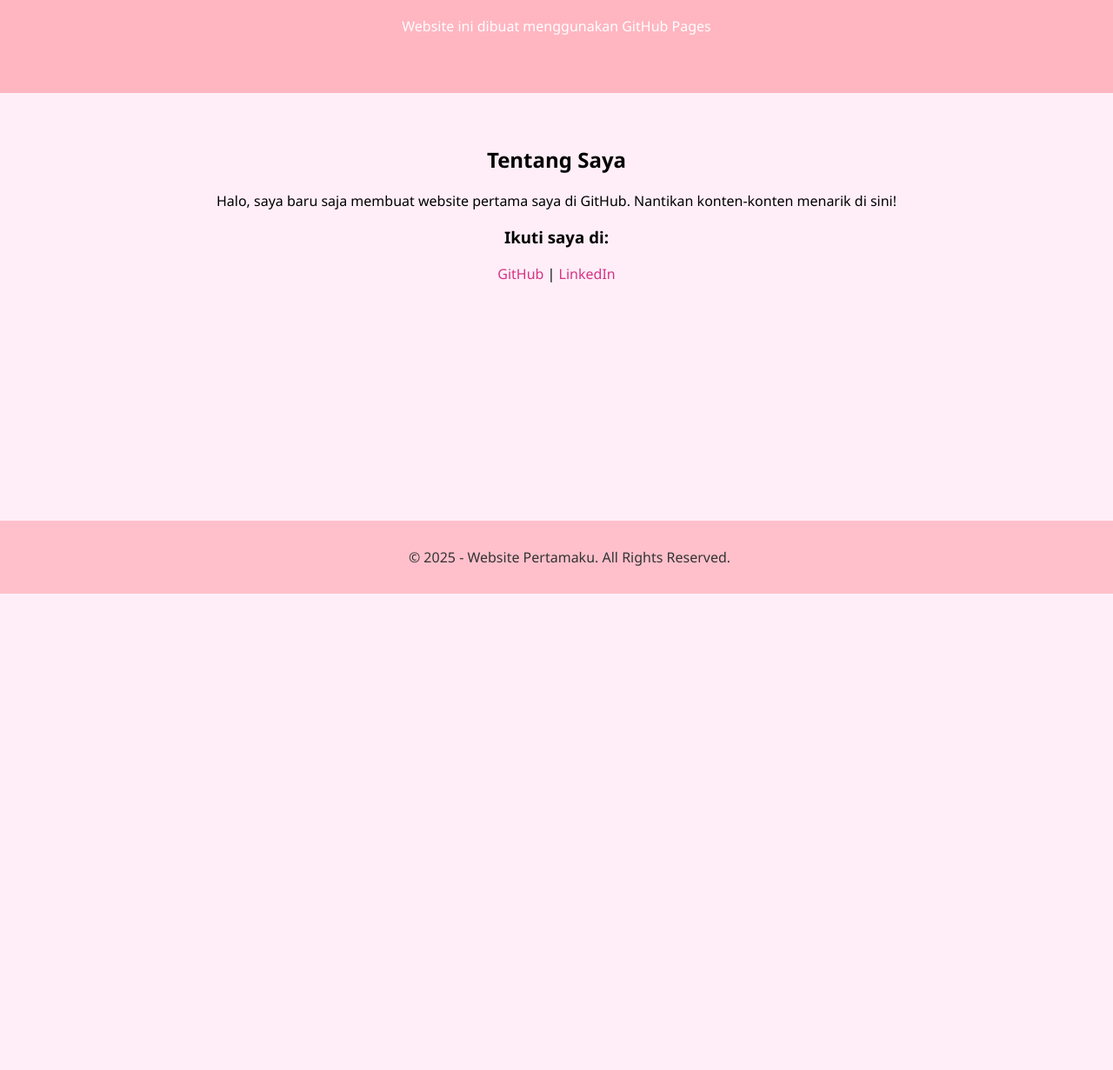
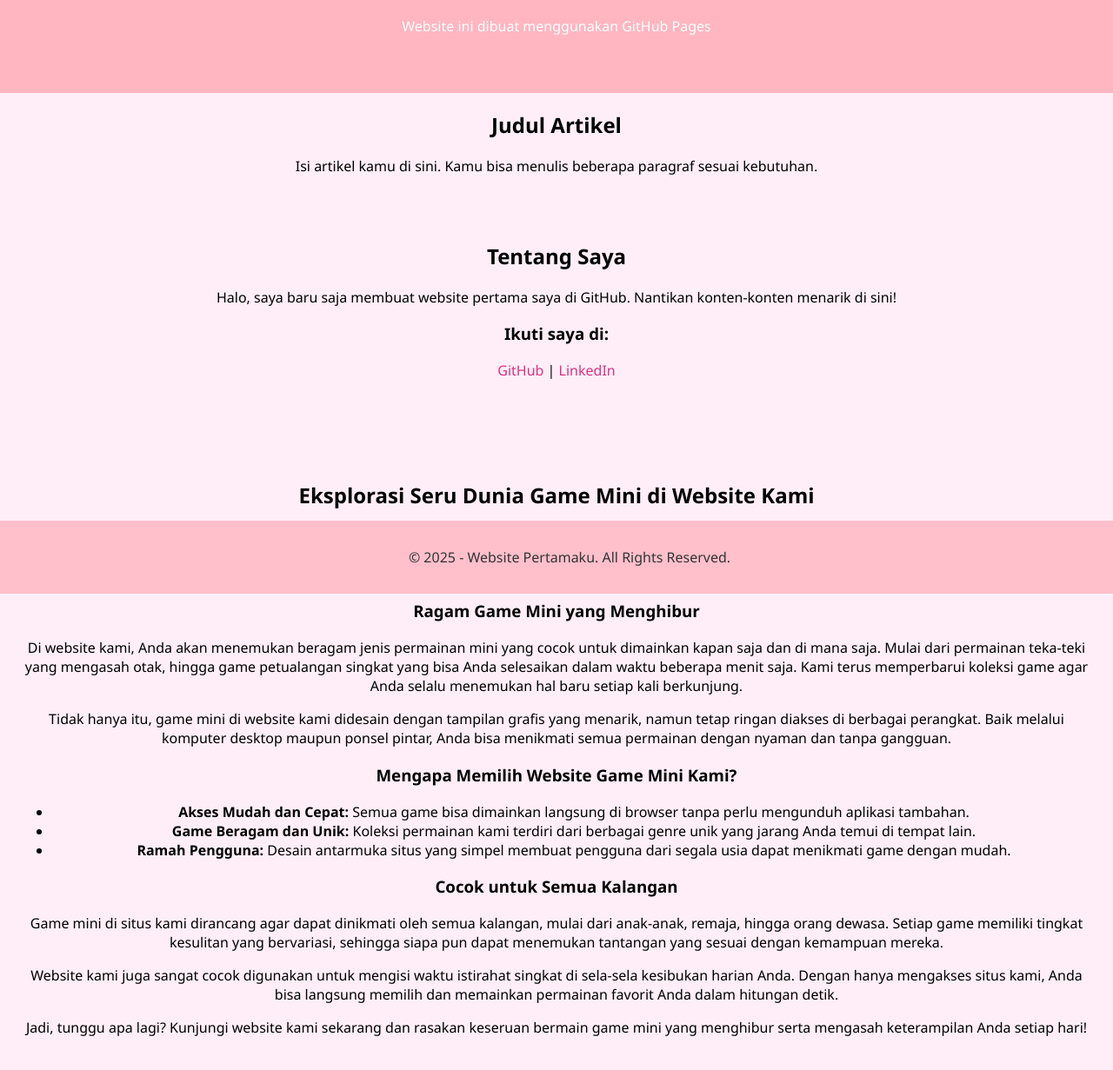
Before and after one commit to gamemini-baru/ludora, a plain HTML site: page index.html in a window 1280 px wide. Shown: the part 117-1348 px from the top of the page at 87% size. Before the commit the page ends 800 px from the top, so only its background shows below. Drawn offline with Linux system fonts and the light colour scheme.

Commit message:
Update index.html

```diff
--- a/index.html
+++ b/index.html
@@ -44,6 +44,11 @@
   <p>Website ini dibuat menggunakan GitHub Pages</p>
 </header>
 
+<div class="artikel">
+    <h2>Judul Artikel</h2>
+    <p>Isi artikel kamu di sini. Kamu bisa menulis beberapa paragraf sesuai kebutuhan.</p>
+</div>
+
 <section>
   <h2>Tentang Saya</h2>
   <p>Halo, saya baru saja membuat website pertama saya di GitHub. Nantikan konten-konten menarik di sini!</p>
@@ -55,6 +60,27 @@
   </p>
 </section>
 
+<section>
+  <h2>Eksplorasi Seru Dunia Game Mini di Website Kami</h2>
+  <p>Website game mini kini menjadi tempat favorit banyak orang untuk bersantai sejenak atau mengisi waktu luang. Di situs kami, Anda bisa menemukan berbagai pilihan game mini yang menarik, seru, dan menghibur untuk segala usia. Dengan konsep sederhana namun penuh tantangan, setiap permainan dijamin akan memberikan pengalaman yang menyenangkan.</p>
+
+  <h3>Ragam Game Mini yang Menghibur</h3>
+  <p>Di website kami, Anda akan menemukan beragam jenis permainan mini yang cocok untuk dimainkan kapan saja dan di mana saja. Mulai dari permainan teka-teki yang mengasah otak, hingga game petualangan singkat yang bisa Anda selesaikan dalam waktu beberapa menit saja. Kami terus memperbarui koleksi game agar Anda selalu menemukan hal baru setiap kali berkunjung.</p>
+  <p>Tidak hanya itu, game mini di website kami didesain dengan tampilan grafis yang menarik, namun tetap ringan diakses di berbagai perangkat. Baik melalui komputer desktop maupun ponsel pintar, Anda bisa menikmati semua permainan dengan nyaman dan tanpa gangguan.</p>
+
+  <h3>Mengapa Memilih Website Game Mini Kami?</h3>
+  <ul>
+    <li><strong>Akses Mudah dan Cepat:</strong> Semua game bisa dimainkan langsung di browser tanpa perlu mengunduh aplikasi tambahan.</li>
+    <li><strong>Game Beragam dan Unik:</strong> Koleksi permainan kami terdiri dari berbagai genre unik yang jarang Anda temui di tempat lain.</li>
+    <li><strong>Ramah Pengguna:</strong> Desain antarmuka situs yang simpel membuat pengguna dari segala usia dapat menikmati game dengan mudah.</li>
+  </ul>
+
+  <h3>Cocok untuk Semua Kalangan</h3>
+  <p>Game mini di situs kami dirancang agar dapat dinikmati oleh semua kalangan, mulai dari anak-anak, remaja, hingga orang dewasa. Setiap game memiliki tingkat kesulitan yang bervariasi, sehingga siapa pun dapat menemukan tantangan yang sesuai dengan kemampuan mereka.</p>
+  <p>Website kami juga sangat cocok digunakan untuk mengisi waktu istirahat singkat di sela-sela kesibukan harian Anda. Dengan hanya mengakses situs kami, Anda bisa langsung memilih dan memainkan permainan favorit Anda dalam hitungan detik.</p>
+  <p>Jadi, tunggu apa lagi? Kunjungi website kami sekarang dan rasakan keseruan bermain game mini yang menghibur serta mengasah keterampilan Anda setiap hari!</p>
+</section>
+
 <footer>
   <p>&copy; 2025 - Website Pertamaku. All Rights Reserved.</p>
 </footer>
```
